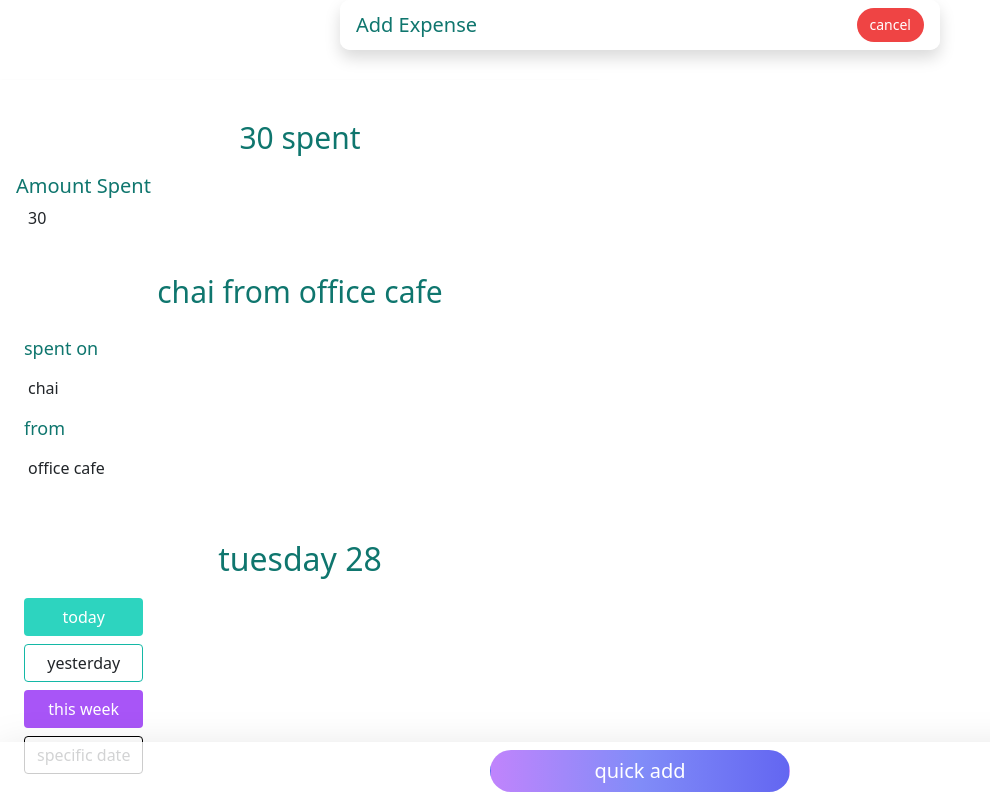
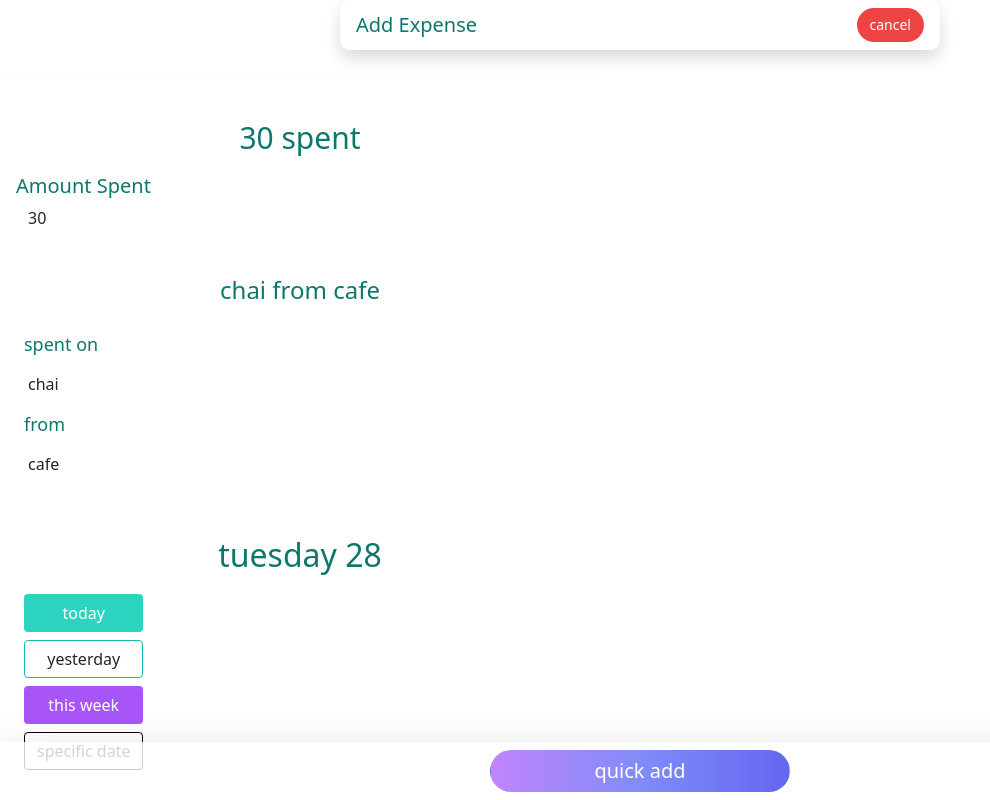
Before and after one commit to ahmadkhudai/next-tracker, a Next.js app: page /add_expense/AddExpenseForm in a window 1280 px wide. Shown: the whole page, without its empty margins (0-990 px from the left). Built offline with nearby package versions, Linux system fonts and the light colour scheme.

Commit message:
better description. added location.

```diff
--- a/pages/add_expense/AddExpenseForm.tsx
+++ b/pages/add_expense/AddExpenseForm.tsx
@@ -31,8 +31,8 @@ export function AddExpenseForm({addNewExpense, handleClose}: Props) {
     const defaultExpense = {
         name: "chai",
         price: 30,
-        description: "chai from office cafe",
-        location:"office cafe",
+        description: "chai from cafe",
+        location:"cafe",
         date: currentlySelectedDate
     };
     const [newExpense, setNewExpense] = useState(defaultExpense);
@@ -191,7 +191,7 @@ export function AddExpenseForm({addNewExpense, handleClose}: Props) {
                             </div>
                         </div>
                         <div className="form-group  hover:font-bold ak_slow_transition">
-                            <LargeFormDisplay  text={newExpense.name+ " from "+ newExpense.location} styleClasses={"p-2 text-center text-3xl unselectable"}/>
+                            <LargeFormDisplay  text={(newExpense.name)+ " from "+ newExpense.location} styleClasses={"p-2 text-center text-2xl font-normal unselectable"}/>
 
                             <div className="">
                                 <label htmlFor="name" className="  p-2 text-teal-700 hover:text-purple-700 text-lg">spent on</label>
```
Also changed, not shown: Definitions/_Expense/ExpenseFieldLabels.ts (added, +12 -0 lines).
